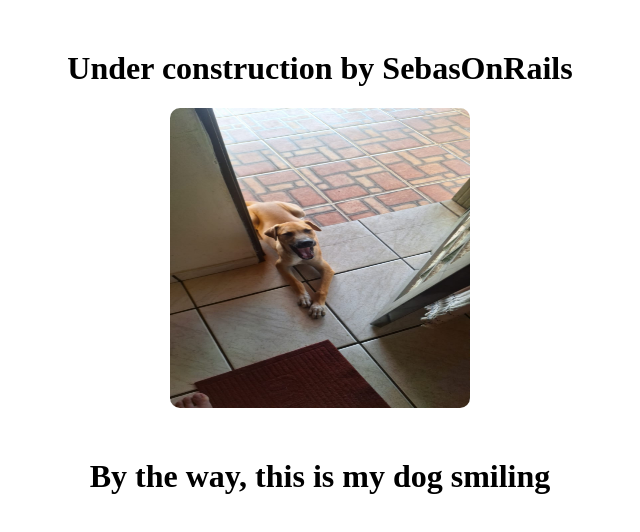
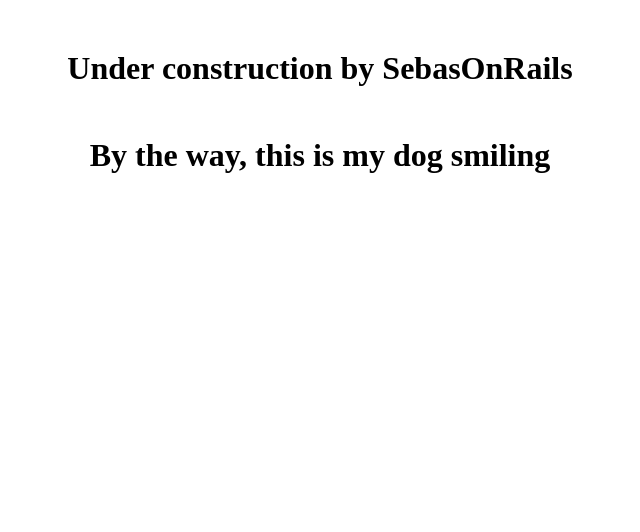
Before and after one commit to FLOpeSS/tabnews, a Next.js app: page / in a window 1280 px wide. Shown: the top 532 px of the page, without its empty margins (320-960 px from the left). Built offline with nearby package versions, Linux system fonts and the light colour scheme.

Commit message:
Handling database requests

```diff
--- a/infra/database.js
+++ b/infra/database.js
@@ -1,24 +1,54 @@
 import { Client } from "pg"
 
+// async function query(queryObject) {
+//
+//     const client  = new Client({
+//         user: process.env.POSTGRES_USER,
+//         database: process.env.POSTGRES_DB,
+//         password: process.env.POSTGRES_PASSWORD,
+//         host:process.env.POSTGRES_HOST,
+//         port:process.env.POSTGRES_PORT,
+//         // ssl: process.env.NODE_ENV === 'development' ? false : true,
+//         ssl: true,
+//     })
+//
+//     try {
+//         await client.connect()
+//         const res = await client.query(queryObject)
+//         return res
+//     } catch (error) {
+//         console.error(error)
+//         throw error
+//     } finally {
+//         await client.end()
+//     }
+// }
+
+
+
 async function query(queryObject) {
-
-    const client  = new Client({
+    const client = new Client({
         user: process.env.POSTGRES_USER,
         database: process.env.POSTGRES_DB,
         password: process.env.POSTGRES_PASSWORD,
-        host:process.env.POSTGRES_HOST,
-        port:process.env.POSTGRES_PORT,
-    })
+        host: process.env.POSTGRES_HOST,
+        port: process.env.POSTGRES_PORT,
+        ssl: true,
+    });
 
     try {
-        await client.connect()
-        const res = await client.query(queryObject)
-        return res
+        await client.connect();
+        const res = await client.query(queryObject);
+        return res;
     } catch (error) {
-        console.error(error)
-        throw error
+        console.error("Query execution error:", error);
+        throw error;
     } finally {
-        await client.end()
+        try {
+            await client.end();
+        } catch (endError) {
+            console.error("Error closing client:", endError);
+        }
     }
 }
 
--- /dev/null
+++ b/models/Layout.js
@@ -0,0 +1,24 @@
+// components/Layout.js
+import React from 'react';
+import Head from 'next/head';
+import Link from 'next/link';
+
+const Layout = ({ children }) => {
+  return (
+    <>
+      <Head>
+        <title>My Blog</title>
+        <meta name="description" content="A simple blog using Next.js" />
+      </Head>
+      <header>
+        <nav>
+          <Link href="/">Home</Link>
+        </nav>
+      </header>
+      <main>{children}</main>
+      <footer>&copy; 2024 My Blog</footer>
+    </>
+  );
+};
+
+export default Layout;
--- a/pages/api/v1/status/index.js
+++ b/pages/api/v1/status/index.js
@@ -9,7 +9,7 @@ async function status(req, res) {
 
     // const databaseMaxConnection = await database.query("SELECT * FROM pg_stat_activity WHERE state = 'active' ;")
     const showMax = await database.query("SHOW max_connections;")
-    var  dbMax = parseInt(showMax.rows[0].max_connections)
+    var  dbMax = parseInt(showMax.rows[0].max_connections, 10)
 
     const usedConn = await database.query("SELECT sum(numbackends) FROM pg_stat_database;")
     var dbOpen = parseInt(usedConn.rows[0].sum)
--- a/pages/index.js
+++ b/pages/index.js
@@ -1,6 +1,7 @@
 import { Analytics } from "@vercel/analytics/react"
 import Image from 'next/image'
 import Head from "next/head";
+import Layout from "models/Layout.js"
 
 const styles = {
     container: {
@@ -29,6 +30,18 @@ const styles = {
     }
 }
 
+
+// function Home() {
+//     <Layout>
+//         <h1>My blog</h1>
+//         <ul>
+//         {posts.map((post) => {
+//
+//         })}
+//         </ul>
+//     </Layout>
+// }
+
 function Home() {
     return (
         <>
@@ -40,13 +53,6 @@ function Home() {
             </Head>
             <div style={styles.container}>
                 <h1 style={styles.texting}>Under construction by SebasOnRails</h1>
-                <Image
-                    src="/dog.jpg"
-                    width={300}
-                    height={300}
-                    alt="Picture of the author's dog"
-                    style={styles.dog}
-                />
                 <h1 style={styles.texting}>By the way, this is my dog smiling</h1>
                 <Analytics />
             </div>
```
Also changed, not shown: public/RS.png (deleted), 1 other file (tests, documents, lock files or other folders).
